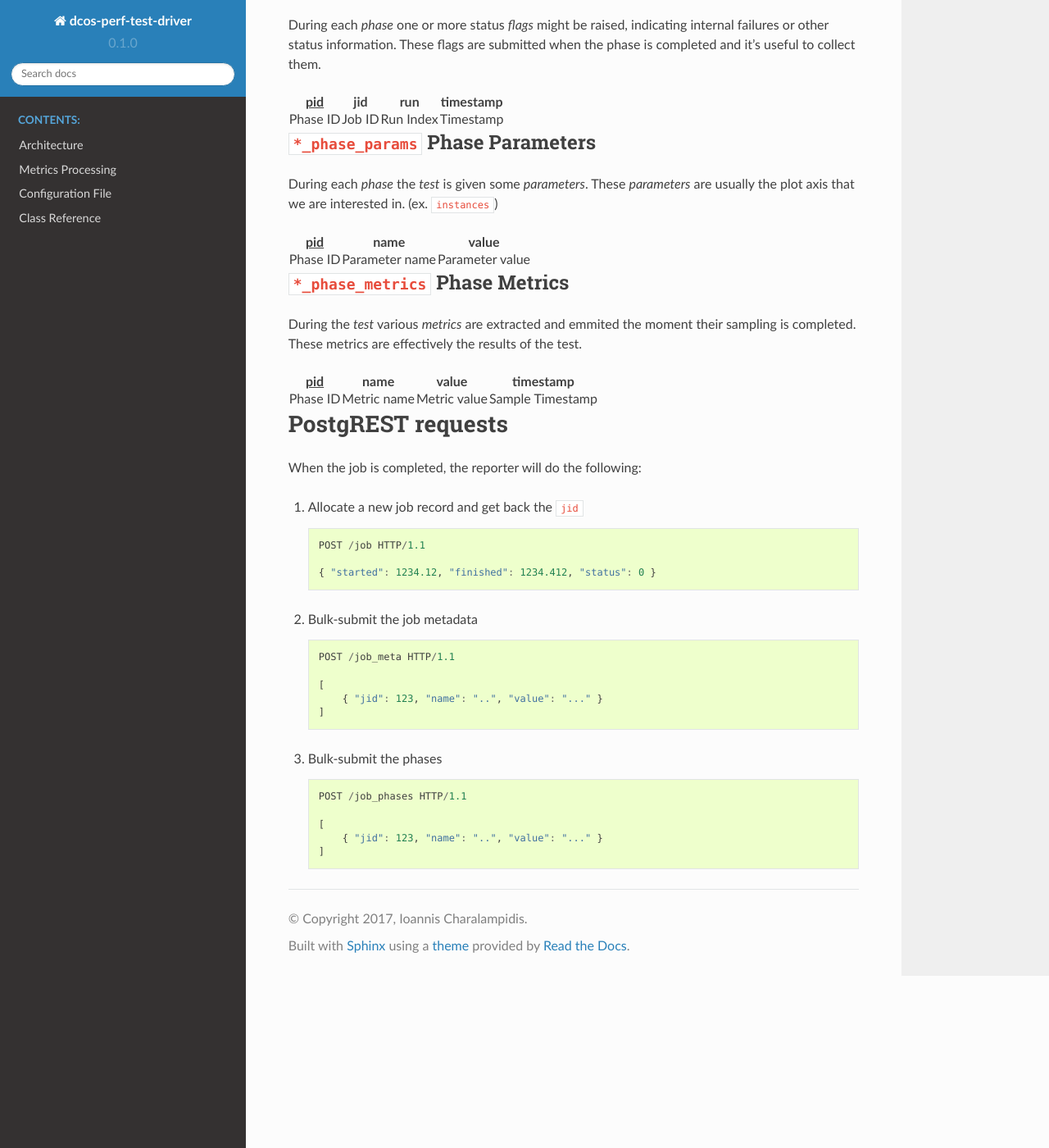
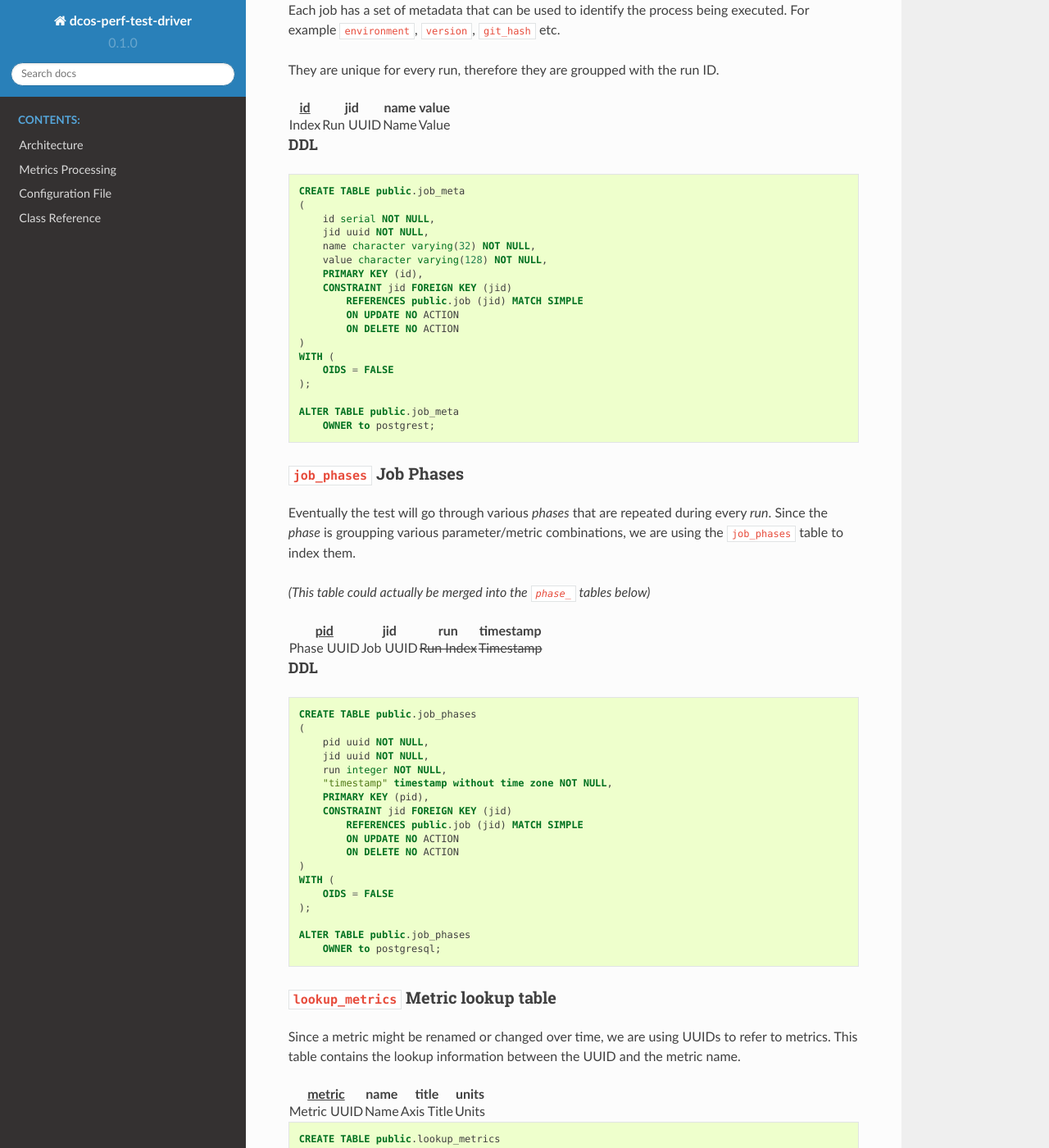
Before and after one commit to mesosphere/dcos-perf-test-driver, a Sphinx documentation site: the page built from docs/source/general/Schema.md, in a window 1280 px wide and 1400 px high, scrolled down 1085 px. Shown: the whole window at 82% size. Built offline with Sphinx 7.4.7 and the Read the Docs theme 2.0.0, drawn with Linux system fonts in a browser that asks for light colours; formulas are drawn with MathJax 3; some of the changed text lies outside the part shown.

Commit message:
fix(docs.schema): updating the postgresql schema

````diff
--- a/docs/source/general/Schema.md
+++ b/docs/source/general/Schema.md
@@ -1,5 +1,8 @@
+# Postgres SQL Schema
 
-# Terminology
+This document explains the table schema the `PostgRESTReporter` reporter is expected to which to report the data.
+
+## Terminology
 
 * **job** : A scale test job
 * **run** : A repeating scale test sampling process in order to collect statistics. One or more _runs_ are executed within a single _job_.
@@ -8,9 +11,9 @@
 * **parameter** : An input value to the _test_. For example `instances=10`.
 * **mmetric** : An output value from the _test_. For example `deployTime=1.42s`
 
-# Tables
+## Tables
 
-## `*_job` Job Indexing Table
+### `job` Job Indexing Table
 
 This table keeps track of the high-level job structure
 
@@ -18,18 +21,37 @@ This table keeps track of the high-level job structure
     <tr>
         <th><u>jid</u></th>
         <th>started</th>
-        <th>finished</th>
+        <th>completed</th>
         <th>status</th>
     </tr>
     <tr>
-        <td>Job ID</td>
-        <th>Started Timestamp</th>
-        <th>Finished Timestamp</th>
-        <th>Job Status</th>
+        <td>Job UUID</td>
+        <td>Started Timestamp</td>
+        <td>Finished Timestamp</td>
+        <td>Job Status</td>
     </tr>
 </table>
 
-## `*_job_meta` Job Metadata
+#### DDL
+
+```sql
+CREATE TABLE public.job
+(
+    jid uuid NOT NULL,
+    started timestamp without time zone NOT NULL,
+    completed timestamp without time zone NOT NULL,
+    status integer NOT NULL,
+    PRIMARY KEY (jid)
+)
+WITH (
+    OIDS = FALSE
+);
+
+ALTER TABLE public.job
+    OWNER to postgrest;
+```
+
+### `job_meta` Job Metadata
 
 Each job has a set of metadata that can be used to identify the process being executed. For example `environment`, `version`, `git_hash` etc.
 
@@ -44,13 +66,36 @@ They are unique for every run, therefore they are groupped with the run ID.
     </tr>
     <tr>
         <td>Index</td>
-        <td>Run ID</td>
+        <td>Run UUID</td>
         <td>Name</td>
         <td>Value</td>
     </tr>
 </table>
 
-## `*_job_phases` Job Phases
+#### DDL
+
+```sql
+CREATE TABLE public.job_meta
+(
+    id serial NOT NULL,
+    jid uuid NOT NULL,
+    name character varying(32) NOT NULL,
+    value character varying(128) NOT NULL,
+    PRIMARY KEY (id),
+    CONSTRAINT jid FOREIGN KEY (jid)
+        REFERENCES public.job (jid) MATCH SIMPLE
+        ON UPDATE NO ACTION
+        ON DELETE NO ACTION
+)
+WITH (
+    OIDS = FALSE
+);
+
+ALTER TABLE public.job_meta
+    OWNER to postgrest;
+```
+
+### `job_phases` Job Phases
 
 Eventually the test will go through various _phases_ that are repeated during every _run_. Since the _phase_ is groupping various parameter/metric combinations, we are using the `job_phases` table to index them.
 
@@ -64,96 +109,239 @@ _(This table could actually be merged into the `phase_` tables below)_
         <th>timestamp</th>
     </tr>
     <tr>
-        <td>Phase ID</td>
-        <td>Job ID</td>
-        <td>Run Index</td>
-        <td>Timestamp</td>
+        <td>Phase UUID</td>
+        <td>Job UUID</td>
+        <td><strike>Run Index</strike></td>
+        <td><strike>Timestamp</strike></td>
     </tr>
 </table>
 
-## `*_phase_flags` Job Flags
+#### DDL
+
+```sql
+CREATE TABLE public.job_phases
+(
+    pid uuid NOT NULL,
+    jid uuid NOT NULL,
+    run integer NOT NULL,
+    "timestamp" timestamp without time zone NOT NULL,
+    PRIMARY KEY (pid),
+    CONSTRAINT jid FOREIGN KEY (jid)
+        REFERENCES public.job (jid) MATCH SIMPLE
+        ON UPDATE NO ACTION
+        ON DELETE NO ACTION
+)
+WITH (
+    OIDS = FALSE
+);
+
+ALTER TABLE public.job_phases
+    OWNER to postgresql;
+```
+
+### `lookup_metrics` Metric lookup table
+
+Since a metric might be renamed or changed over time, we are using UUIDs to refer to metrics. This table contains the lookup information between the UUID and the metric name.
+
+<table>
+    <tr>
+        <th><u>metric</u></th>
+        <th>name</th>
+        <th>title</th>
+        <th>units</th>
+    </tr>
+    <tr>
+        <td>Metric UUID</td>
+        <td>Name</td>
+        <td>Axis Title</td>
+        <td>Units</td>
+    </tr>
+</table>
+
+```sql
+CREATE TABLE public.lookup_metrics
+(
+    metric uuid NOT NULL,
+    name character varying(32) NOT NULL,
+    title character varying(128) NOT NULL,
+    units character varying(16),
+    PRIMARY KEY (metric)
+)
+WITH (
+    OIDS = FALSE
+);
+
+ALTER TABLE public.lookup_metrics
+    OWNER to postgrest;
+```
+
+### `lookup_parameters` Parameter lookup table
+
+Like the _lookup metrics_ table, this table contains the lookup information between the UUID and the parameter name.
+
+<table>
+    <tr>
+        <th><u>parameter</u></th>
+        <th>name</th>
+        <th>title</th>
+        <th>units</th>
+    </tr>
+    <tr>
+        <td>Parameter UUID</td>
+        <td>Name</td>
+        <td>Title</td>
+        <td>Units</td>
+    </tr>
+</table>
+
+```sql
+CREATE TABLE public.lookup_parameters
+(
+    parameter uuid NOT NULL,
+    name character varying(32) NOT NULL,
+    title character varying(128) NOT NULL,
+    units character varying(16),
+    PRIMARY KEY (parameter)
+)
+WITH (
+    OIDS = FALSE
+);
+
+ALTER TABLE public.lookup_parameters
+    OWNER to postgrest;
+```
+
+### `phase_flags` Phase Flags
 
 During each _phase_ one or more status _flags_ might be raised, indicating internal failures or other status information. These flags are submitted when the phase is completed and it's useful to collect them.
 
 <table>
     <tr>
-        <th><u>pid</u></th>
-        <th>jid</th>
-        <th>run</th>
-        <th>timestamp</th>
+        <th><u>id</u></th>
+        <th>pid</th>
+        <th>name</th>
+        <th>value</th>
     </tr>
     <tr>
-        <td>Phase ID</td>
-        <td>Job ID</td>
-        <td>Run Index</td>
-        <td>Timestamp</td>
+        <td>Index</td>
+        <td>Phase UUID</td>
+        <td>Name</td>
+        <td>Value</td>
     </tr>
 </table>
 
-## `*_phase_params` Phase Parameters
+```sql
+CREATE TABLE public.phase_flags
+(
+    id serial NOT NULL,
+    pid uuid NOT NULL,
+    name character varying(32) NOT NULL,
+    value character varying(128) NOT NULL,
+    PRIMARY KEY (id),
+    CONSTRAINT pid FOREIGN KEY (pid)
+        REFERENCES public.job_phases (pid) MATCH SIMPLE
+        ON UPDATE NO ACTION
+        ON DELETE NO ACTION
+)
+WITH (
+    OIDS = FALSE
+);
+
+ALTER TABLE public.phase_flags
+    OWNER to postgrest;
+```
+
+### `phase_params` Phase Parameters
 
 During each _phase_ the _test_ is given some _parameters_. These _parameters_ are usually the plot axis that we are interested in. (ex. `instances`)
 
 <table>
     <tr>
-        <th><u>pid</u></th>
-        <th>name</th>
+        <th><u>id</u></th>
+        <th>pid<th>
+        <th>parameter</th>
         <th>value</th>
     </tr>
     <tr>
+        <td>Index</td>
         <td>Phase ID</td>
-        <td>Parameter name</td>
+        <td>Parameter UUID</td>
         <td>Parameter value</td>
     </tr>
 </table>
 
-## `*_phase_metrics` Phase Metrics
+#### DDL
+
+```sql
+CREATE TABLE public.phase_params
+(
+    id serial NOT NULL,
+    pid uuid NOT NULL,
+    parameter uuid NOT NULL,
+    value character varying(128) NOT NULL,
+    PRIMARY KEY (id),
+    CONSTRAINT pid FOREIGN KEY (pid)
+        REFERENCES public.job_phases (pid) MATCH SIMPLE
+        ON UPDATE NO ACTION
+        ON DELETE NO ACTION,
+    CONSTRAINT parameter FOREIGN KEY (parameter)
+        REFERENCES public.lookup_parameters (parameter) MATCH SIMPLE
+        ON UPDATE NO ACTION
+        ON DELETE NO ACTION
+)
+WITH (
+    OIDS = FALSE
+);
+
+ALTER TABLE public.phase_flags
+    OWNER to postgrest;
+```
+
+### `phase_metrics` Phase Metrics
 
 During the _test_ various _metrics_ are extracted and emmited the moment their sampling is completed. These metrics are effectively the results of the test.
 
 <table>
     <tr>
-        <th><u>pid</u></th>
-        <th>name</th>
+        <th><u>id</u></th>
+        <th>pid</th>
+        <th>metric</th>
         <th>value</th>
         <th>timestamp</th>
     </tr>
     <tr>
-        <td>Phase ID</td>
-        <td>Metric name</td>
-        <td>Metric value</td>
-        <td>Sample Timestamp</td>
+        <td>Index</td>
+        <td>Phase UUID</td>
+        <td>Metric UUID</td>
+        <td>Value</td>
+        <td>Timestamp</td>
     </tr>
 </table>
 
-# PostgREST requests
+#### DDL
 
-When the job is completed, the reporter will do the following:
+```sql
+CREATE TABLE public.phase_metrics
+(
+    id serial NOT NULL,
+    pid uuid NOT NULL,
+    metric uuid NOT NULL,
+    value numeric NOT NULL,
+    timestamp timestamp without time zone NOT NULL,
+    PRIMARY KEY (id),
+    CONSTRAINT pid FOREIGN KEY (pid)
+        REFERENCES public.job_phases (pid) MATCH SIMPLE
+        ON UPDATE NO ACTION
+        ON DELETE NO ACTION,
+    CONSTRAINT metric FOREIGN KEY (metric)
+        REFERENCES public.lookup_metrics (metric) MATCH SIMPLE
+        ON UPDATE NO ACTION
+        ON DELETE NO ACTION
+)
+WITH (
+    OIDS = FALSE
+);
 
-1. Allocate a new job record and get back the `jid`
-
-    ```js
-    POST /job HTTP/1.1
-
-    { "started": 1234.12, "finished": 1234.412, "status": 0 }
-    ```
-
-2. Bulk-submit the job metadata
-
-    ```js
-    POST /job_meta HTTP/1.1
-
-    [
-        { "jid": 123, "name": "..", "value": "..." }
-    ]
-    ```
-
-2. Bulk-submit the phases
-
-    ```js
-    POST /job_phases HTTP/1.1
-
-    [
-        { "jid": 123, "name": "..", "value": "..." }
-    ]
-    ```
+ALTER TABLE public.phase_flags
+    OWNER to postgrest;
+```
````
